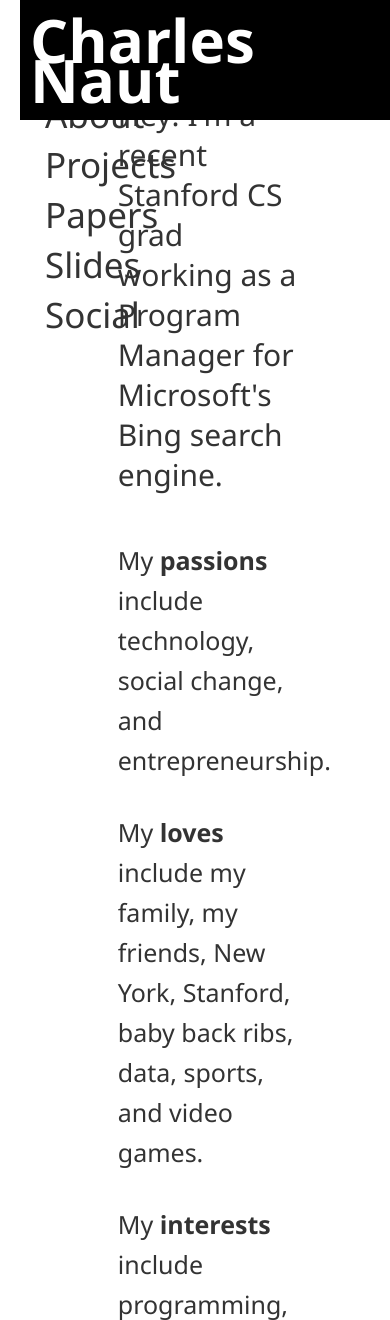
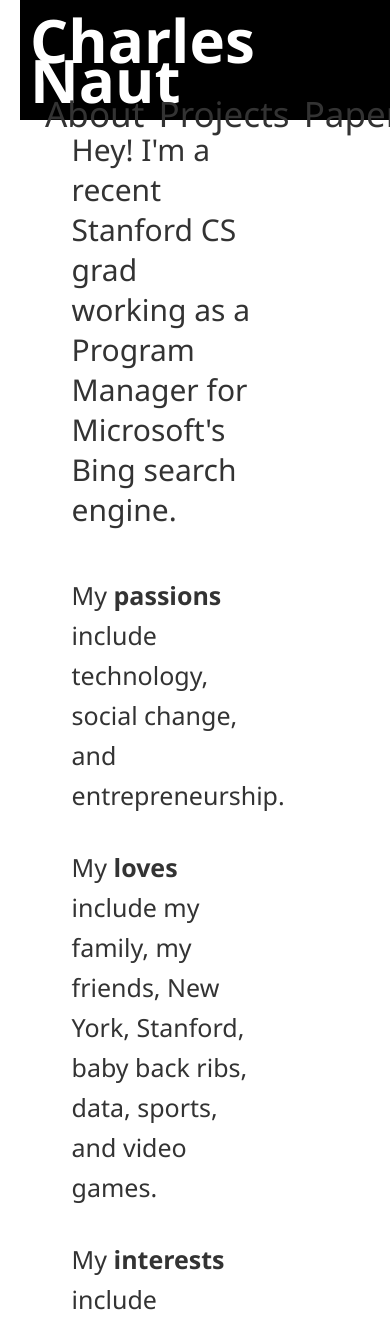
Before and after one commit to cnaut/charlesnaut.com-old, a Django app: page / in a window 390 px wide; the page is wider, and only the part inside the window is pictured. Shown: the top 1320 px of that part. Run offline with Django 3.2, Linux system fonts and the light colour scheme.

Commit message:
Create media queries to handle smaller screen sizes responsively

```diff
--- a/charlesnaut/pages/static/css/main.css
+++ b/charlesnaut/pages/static/css/main.css
@@ -11,13 +11,6 @@ body * {
     position: fixed;
 }
 
-#info-pane:hover {
-}
-#info-pane:hover a {
-}
-
-#info-pane {
-}
 
 #banner-name {
     padding: 10px;
@@ -33,6 +26,36 @@ body * {
     padding-top: 50px;
 }
 
+#top-bar{
+	position: fixed;
+	margin-top: 65px;
+}
+
+@media (max-width: 700px) {
+	#top-bar {
+		display: block;
+	}
+
+	#side-bar {
+		display: none;
+	}
+
+	#content {
+		padding-top: 35px;
+	}
+}
+
+@media (min-width: 701px) {
+	#top-bar {
+		display: none;
+	}
+
+	#side-bar {
+		display: block;
+	}
+}
+
+
 #bio {
     float: right;
     width: 555px;
@@ -41,7 +64,7 @@ body * {
     line-height: 40px;
 }
 
-#side-bar {
+#side-bar, #top-bar {
     padding-top: 40px;
     font-size: 35px;
     font-family: "Segoe UI", Candara, "Bitstream Vera Sans", "DejaVu Sans", "Bitstream Vera Sans", "Trebuchet MS", Verdana, "Verdana Ref", sans-serif
@@ -77,6 +100,14 @@ body * {
 }
 
 .side-nav .active + li a {
+    color: white;
+}
+
+.top-nav .active {
+    background-color: black;
+}
+
+.top-nav .active {
     color: white;
 }
 
--- a/charlesnaut/pages/static/js/main.js
+++ b/charlesnaut/pages/static/js/main.js
@@ -63,7 +63,7 @@ $().ready(function() {
         var t= $(this.hash);
         var t=t.length&&t||$('[name='+this.hash.slice(1)+']');
             if(t.length){
-                var tOffset=t.offset().top - 60;
+                var tOffset=t.offset().top - 100;
                 $('html,body').animate({scrollTop:tOffset},'slow');
                 return false;
             }
@@ -72,4 +72,5 @@ $().ready(function() {
 
 $("body").on("activate", function() {
     $('#side-bar').scrollspy();
+	$('#top-bar').scrollspy();
 });
--- a/charlesnaut/templates/pages/home.html
+++ b/charlesnaut/templates/pages/home.html
@@ -11,7 +11,6 @@
 
         <meta name="viewport" content="width=device-width, initial-scale=1.0">
 
-        <!-- <script src="http://ajax.aspnetcdn.com/ajax/jquery/jquery-1.8.0.min.js" type="text/javascript"></script> --!>
         <script src="{% get_static_prefix %}js/jquery-1.8.3.min.js" type="text/javascript"></script>
         <script src="{% get_static_prefix %}js/bootstrap.min.js" type="text/javascript"></script>
         <script src="{% get_static_prefix %}js/main.js" type="text/javascript"></script>
@@ -30,12 +29,19 @@
     </head>
 
     <body data-spy="scroll" data-target=".side-bar">
-        <div id="banner" class="span12">
+        <div class="span12" id="banner">
             <div id="info-pane">
                 <h1 id="banner-name"><a href="http://charlesnaut.com">Charles Naut</a></h1>
             </div>
        </div>
 
+        <div class="span12 top-bar" id="top-bar">
+            <span class="menu-item"><a href="#main">About</a></span>
+            <span class="menu-item"><a href="#projects">Projects</a></span>
+            <span class="menu-item"><a href="#papers">Papers</a></span>
+            <span class="menu-item"><a href="#slides">Slides</a></span>
+            <span class="menu-item"><a href="#social">Social</a></span>
+        </div>
 
         <div id="container" class="container-fluid">
             <div class="row-fluid">
@@ -49,7 +55,7 @@
                     </ul>
                 </div>
 
-                <div class="span9">
+                <div class="span9" id="content">
                     <div class="page current-page" id="main">
                         <p id="main-intro">Hey! I'm a recent Stanford CS grad working as a Program Manager for Microsoft's Bing search engine.</p>
                         <p class="main-details">My <strong>passions</strong> include technology, social change, and entrepreneurship.</p>
```
